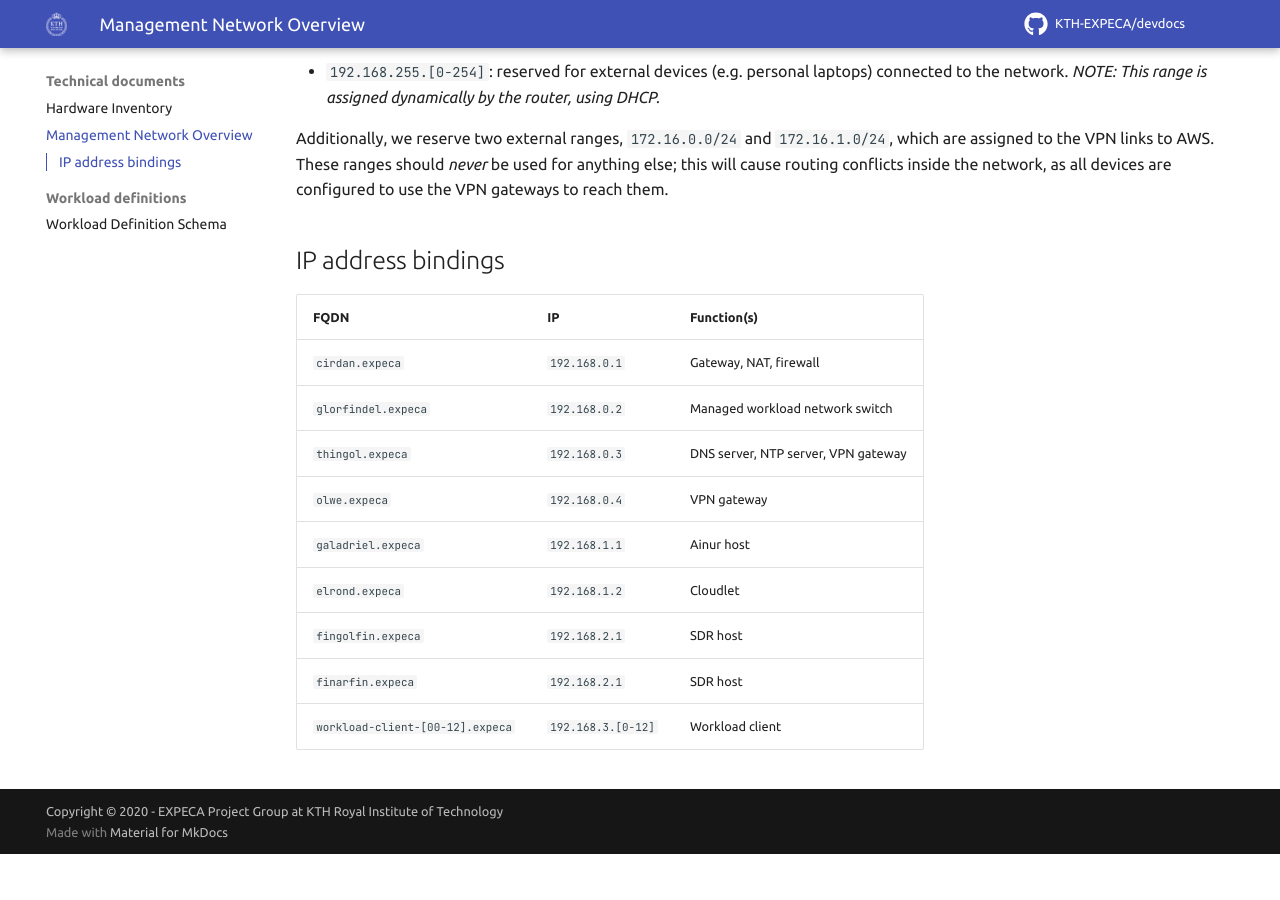
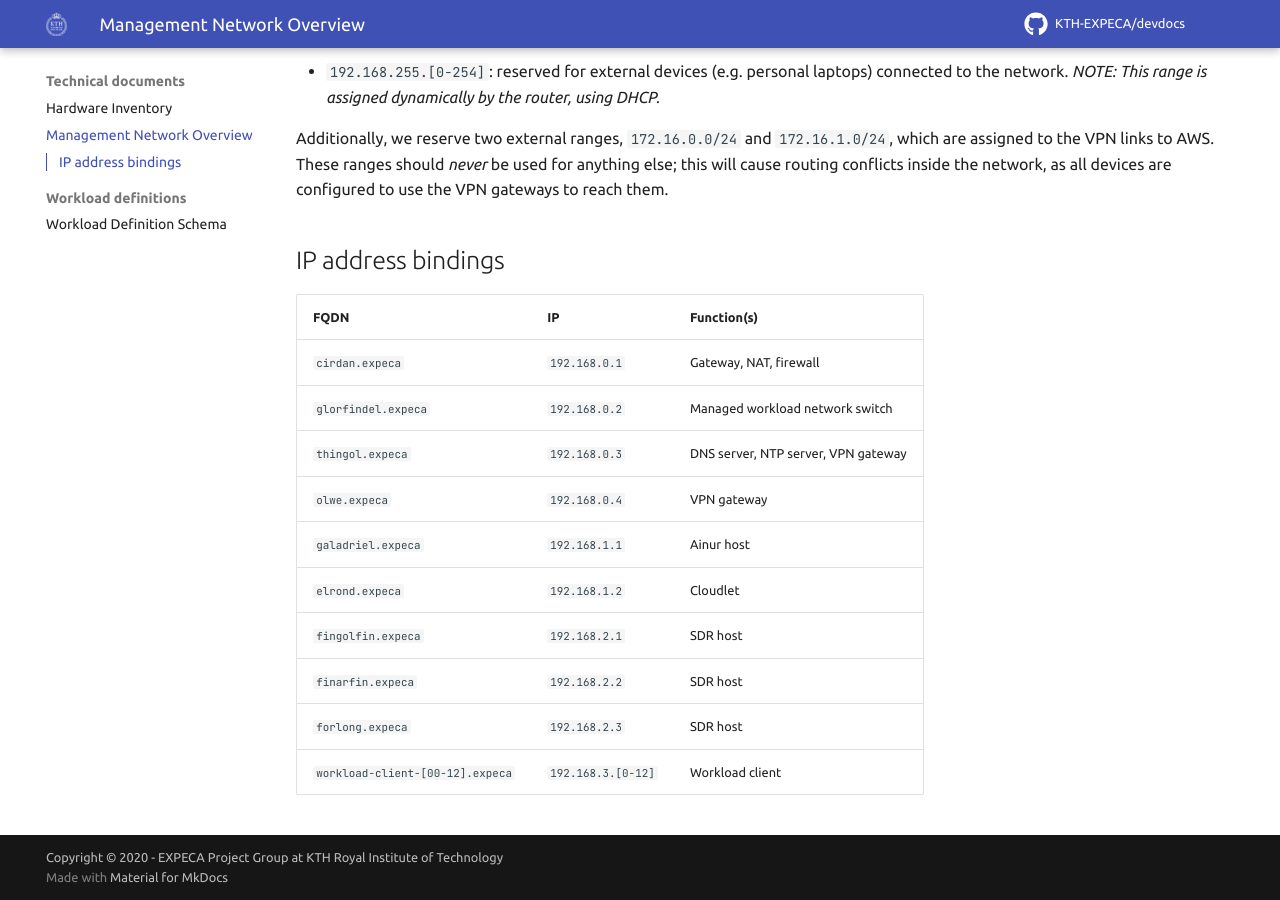
Before and after one commit to KTH-EXPECA/devdocs, an MkDocs documentation site: the page built from docs/technical_documents/management_overview.md, in a window 1280 px wide and 900 px high, scrolled down 1413 px. Built offline with MkDocs 1.6.1 and Material for MkDocs 9.7.7, drawn with Linux system fonts in a browser that asks for light colours; comment, search, counter and statistics services are not loaded; before the commit the page ends 2267 px from its top, so only the background shows below that.

Commit message:
Update management_overview.md

```diff
--- a/docs/technical_documents/management_overview.md
+++ b/docs/technical_documents/management_overview.md
@@ -34,7 +34,8 @@ These ranges should *never* be used for anything else; this will cause routing c
 | `galadriel.expeca` 	| `192.168.1.1` 	| Ainur host 	|
 | `elrond.expeca` 	| `192.168.1.2` 	| Cloudlet 	|
 | `fingolfin.expeca` 	| `192.168.2.1` 	| SDR host 	|
-| `finarfin.expeca` 	| `192.168.2.1` 	| SDR host 	|
+| `finarfin.expeca` 	| `192.168.2.2` 	| SDR host 	|
+| `forlong.expeca` | `192.168.2.3` | SDR host |
 | `workload-client-[00-12].expeca` 	| `192.168.3.[0-12]` 	| Workload client 	|
 
 <!-- ## Physical Setup
```
